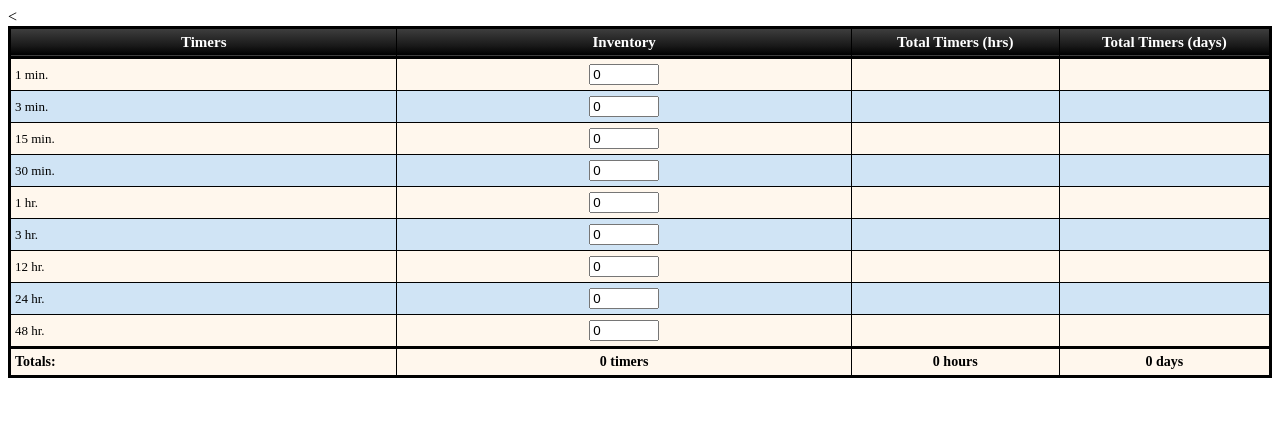
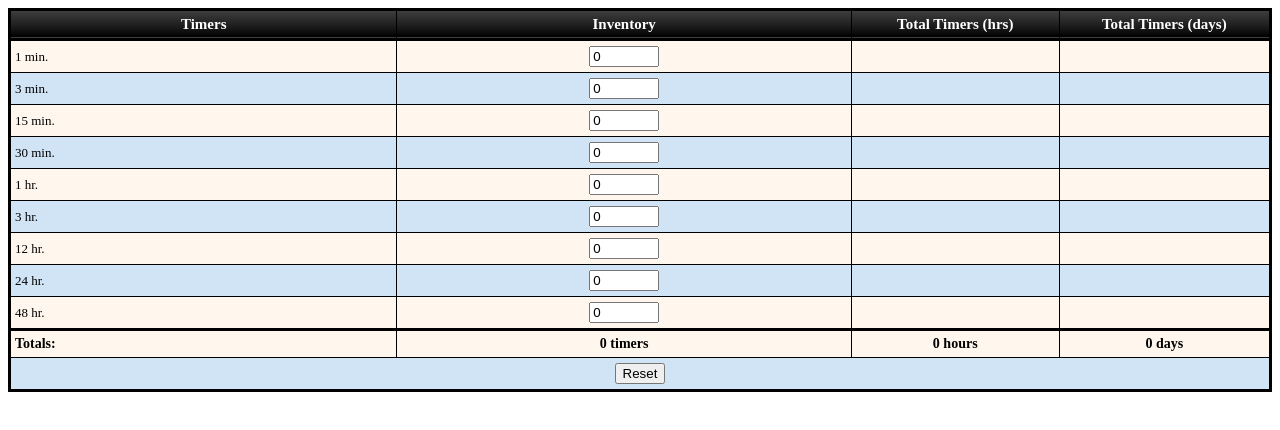
Before and after one commit to niazdokrat/WDWikiTimerCalc, a plain HTML site: page index.html in a window 1280 px wide. Drawn offline with Linux system fonts and the light colour scheme.

Commit message:
Update index.html

```diff
--- a/index.html
+++ b/index.html
@@ -64,6 +64,10 @@ table.minimalistBlack tfoot td {
 }
 .total {
 	text-align: center;
+}
+.resetBtn {
+	text-align: center;
+	align: center;
 }
 </style>
 <script type="text/javascript">
@@ -165,10 +169,28 @@ function calcTime(){
 	document.getElementById("3_t").innerHTML = th.toFixed(2) + " hours";
 	document.getElementById("4_t").innerHTML = td.toFixed(2) + " days";
 }
+
+function resetCalc(){
+	document.getElementById("2_1m").value = 0;
+	document.getElementById("2_3m").value = 0;
+	document.getElementById("2_15m").value = 0;
+	document.getElementById("2_30m").value = 0;
+	document.getElementById("2_1h").value = 0;
+	document.getElementById("2_3h").value = 0;
+	document.getElementById("2_12h").value = 0;
+	document.getElementById("2_24h").value = 0;
+	document.getElementById("2_48h").value = 0;
+
+	//populate footers
+
+//	document.getElementById("2_t").innerHTML = tt.toFixed(2) + " timers";
+//	document.getElementById("3_t").innerHTML = th.toFixed(2) + " hours";
+//	document.getElementById("4_t").innerHTML = td.toFixed(2) + " days";
+	calcTime();
+}
 </script>
 </head>
 <body>
-
 	<table class="minimalistBlack">
 		<thead>
 			<tr>
@@ -192,7 +214,7 @@ function calcTime(){
 			<tr>
 				<td id="1_3h">3 hr.</td><td class="invCol"><input class="inputTimer" type="number" id="2_3h" onchange="calcTime();" onkeyup="calcTime();" value="0" min="0" /></td><td id="3_3h" class="calcColumn"></td><td id="4_3h" class="calcColumn"></td></tr>
 			<tr>
-				<td id="1_12h">12 hr.</td><td class="invCol"><input class="inputTimer" type="number" id="2_12h" onchange="calcTime();" onkeyup="calcTime();" value="0" min="0" /></td><td id="3_12h" class="calcColumn"></td><<td id="4_12h" class="calcColumn"></td></tr>
+				<td id="1_12h">12 hr.</td><td class="invCol"><input class="inputTimer" type="number" id="2_12h" onchange="calcTime();" onkeyup="calcTime();" value="0" min="0" /></td><td id="3_12h" class="calcColumn"></td><td id="4_12h" class="calcColumn"></td></tr>
 			<tr>
 				<td id="1_24h">24 hr.</td><td class="invCol"><input class="inputTimer" type="number" id="2_24h" onchange="calcTime();" onkeyup="calcTime();" value="0" min="0" /></td><td id="3_24h" class="calcColumn"></td><td id="4_24h" class="calcColumn"></td></tr>
 			<tr>
@@ -205,6 +227,9 @@ function calcTime(){
 				<td id="3_t" class="total">0 hours</td>
 				<td id="4_t" class="total">0 days</td>
 			</tr>
+			<tr>
+				<td colspan="4" class="resetBtn"><input type="button" value="Reset" onclick="resetCalc();" onkeyup="resetCalc();" /></td>
+			</tr>
 		</tfoot>
 		</tr>
 	</table>
```
